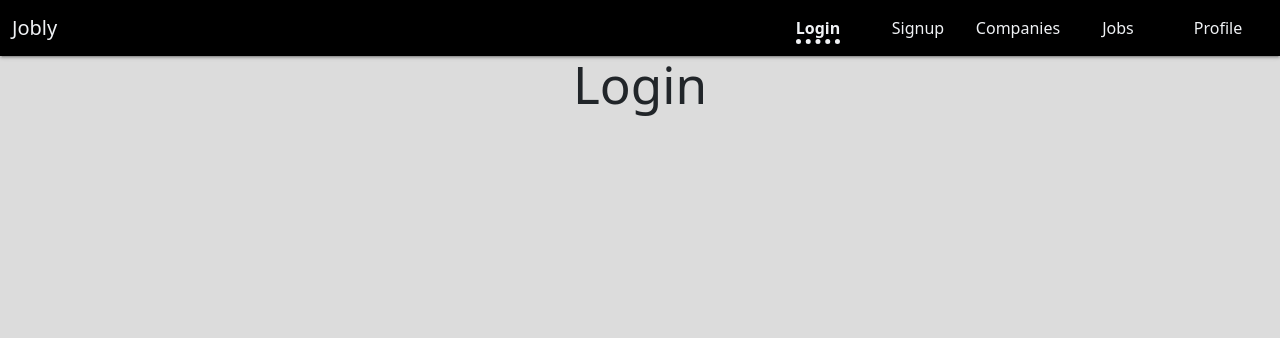
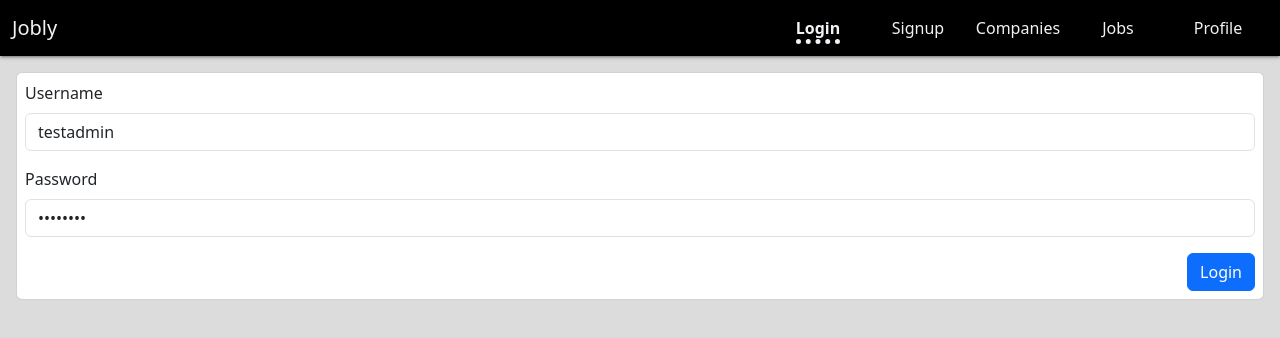
Before and after one commit to yukonnor/bootcamp-react-jobly, a React (Vite) app in the folder frontend/: page /login in a window 1280 px wide. Shown: the top 338 px of the page. Built offline with nearby package versions, Linux system fonts and the light colour scheme.

Commit message:
add login form and home page behavior

```diff
--- a/frontend/api.js
+++ b/frontend/api.js
@@ -28,7 +28,11 @@ class JoblyApi {
         } catch (err) {
             console.error("API Error:", err.response);
             let message = err.response.data.error.message;
-            throw Array.isArray(message) ? message : [message];
+            if (err.response.status === 401) {
+                return err.response.data.error;
+            } else {
+                throw Array.isArray(message) ? message : [message];
+            }
         }
     }
 
@@ -41,7 +45,13 @@ class JoblyApi {
         return res.company;
     }
 
-    // obviously, you'll add a lot here ...
+    /** Authenticate user (returns {token}) */
+
+    static async authenticate(username, password) {
+        console.log("in API.authenticate()...");
+        let res = await this.request("auth/token", { username, password }, "post");
+        return res;
+    }
 }
 
 // for now, put token ("testuser" / "password" on class)
--- a/frontend/src/App.jsx
+++ b/frontend/src/App.jsx
@@ -15,6 +15,7 @@ import UserProfile from "./UserProfile.jsx";
 
 function App() {
     const [isLoading, setIsLoading] = useState(true);
+    const [user, setUser] = useState({});
 
     /* useEffect to get menue items from db.json upon inital render */
 
@@ -26,6 +27,27 @@ function App() {
         setIsLoading(false);
     }, []);
 
+    /* useEffect to test user auth */
+
+    // useEffect(() => {
+    //     async function authUser() {
+    //         let response = await await JoblyApi.authenticate("testadmin", "password");
+    //         setUser((user) => ({ username: "testadmin", ...response }));
+    //     }
+    //     authUser();
+    // }, []);
+
+    /* authUser to authenticate username + password from login form*/
+
+    async function authUser(username, password) {
+        let response = await await JoblyApi.authenticate(username, password);
+        console.log("authUer response:", response);
+        if (response && response.token) {
+            setUser((user) => ({ username, ...response }));
+        }
+        return response;
+    }
+
     if (isLoading) {
         return <p>Loading &hellip;</p>;
     }
@@ -36,11 +58,11 @@ function App() {
                 <NavBar />
                 <main>
                     <Routes>
-                        <Route exact path="/" element={<Home />} />
+                        <Route exact path="/" element={<Home user={user} />} />
                         <Route exact path="/companies" element={<Companies />} />
                         <Route exact path="/companies/:companyHandle" element={<CompanyDetail />} />
                         <Route exact path="/jobs" element={<Jobs />} />
-                        <Route exact path="/login" element={<Login />} />
+                        <Route exact path="/login" element={<Login authUser={authUser} />} />
                         <Route exact path="/signup" element={<Signup />} />
                         <Route exact path="/profile" element={<UserProfile />} />
                     </Routes>
--- a/frontend/src/Home.jsx
+++ b/frontend/src/Home.jsx
@@ -1,7 +1,25 @@
 import { Link } from "react-router-dom";
+import { Button } from "reactstrap";
 
-function Home() {
-    return <h1>React Jobly</h1>;
+function Home({ user }) {
+    return (
+        <div>
+            <h1>React Jobly</h1>
+            <p className="lead">All the jobs in one convenient place.</p>
+            {user.token ? (
+                <h2> {`Welcome back, ${user.username}!`} </h2>
+            ) : (
+                <p>
+                    <Link to="/login" className="btn btn-secondary me-3">
+                        Login
+                    </Link>
+                    <Link to="/signup" className="btn btn-primary">
+                        Sign Up
+                    </Link>
+                </p>
+            )}
+        </div>
+    );
 }
 
 export default Home;
--- a/frontend/src/Login.jsx
+++ b/frontend/src/Login.jsx
@@ -1,7 +1,83 @@
-import { Link } from "react-router-dom";
+import React, { useState } from "react";
+import { useNavigate } from "react-router-dom";
+import { Card, Form, FormGroup, Label, Input, Button, Alert } from "reactstrap";
 
-function Login() {
-    return <h1>Login</h1>;
-}
+/** Form for authenticating / logging in a user
+ *
+ */
+
+const Login = ({ authUser }) => {
+    const INITIAL_STATE = { username: "testadmin", password: "password" };
+    const [formData, setFormData] = useState(INITIAL_STATE);
+    const [error, setError] = useState();
+    const navigate = useNavigate();
+
+    /** Send user object to parent for authentication.
+     *  If successful: redirect to home page as logged in user
+     *  If error: show error message */
+
+    const handleSubmit = async (evt) => {
+        evt.preventDefault();
+
+        const { username, password } = formData;
+
+        const response = await authUser(username, password);
+
+        console.log("handleSubmit login response: ", response);
+
+        // based on response, navigate home or show error
+        if (response.token) {
+            navigate("/");
+        } else {
+            setError("Invalid username/password.");
+        }
+    };
+
+    /** Update local state w/ current state of input element */
+
+    const handleChange = (evt) => {
+        const { name, value } = evt.target;
+        setFormData((fData) => ({
+            ...fData,
+            [name]: value,
+        }));
+    };
+
+    /** Render form. After form submitted, show a success alert with link to home page. */
+
+    return (
+        <>
+            <Card>
+                <Form onSubmit={handleSubmit}>
+                    <FormGroup>
+                        <Label for="username">Username</Label>
+                        <Input
+                            id="username"
+                            name="username"
+                            type="text"
+                            value={formData.username}
+                            onChange={handleChange}
+                        ></Input>
+                    </FormGroup>
+
+                    <FormGroup>
+                        <Label for="password">Password</Label>
+                        <Input
+                            id="password"
+                            name="password"
+                            type="password"
+                            value={formData.password}
+                            onChange={handleChange}
+                        ></Input>
+                    </FormGroup>
+
+                    {error ? <Alert color="danger">{error}</Alert> : null}
+
+                    <Button color="primary">Login</Button>
+                </Form>
+            </Card>
+        </>
+    );
+};
 
 export default Login;
--- a/frontend/src/NavBar.jsx
+++ b/frontend/src/NavBar.jsx
@@ -5,7 +5,7 @@ import "./NavBar.css";
 function NavBar() {
     return (
         <Navbar expand="md">
-            <NavLink exact to="/" className="navbar-brand">
+            <NavLink exact="true" to="/" className="navbar-brand">
                 Jobly
             </NavLink>
 
```
